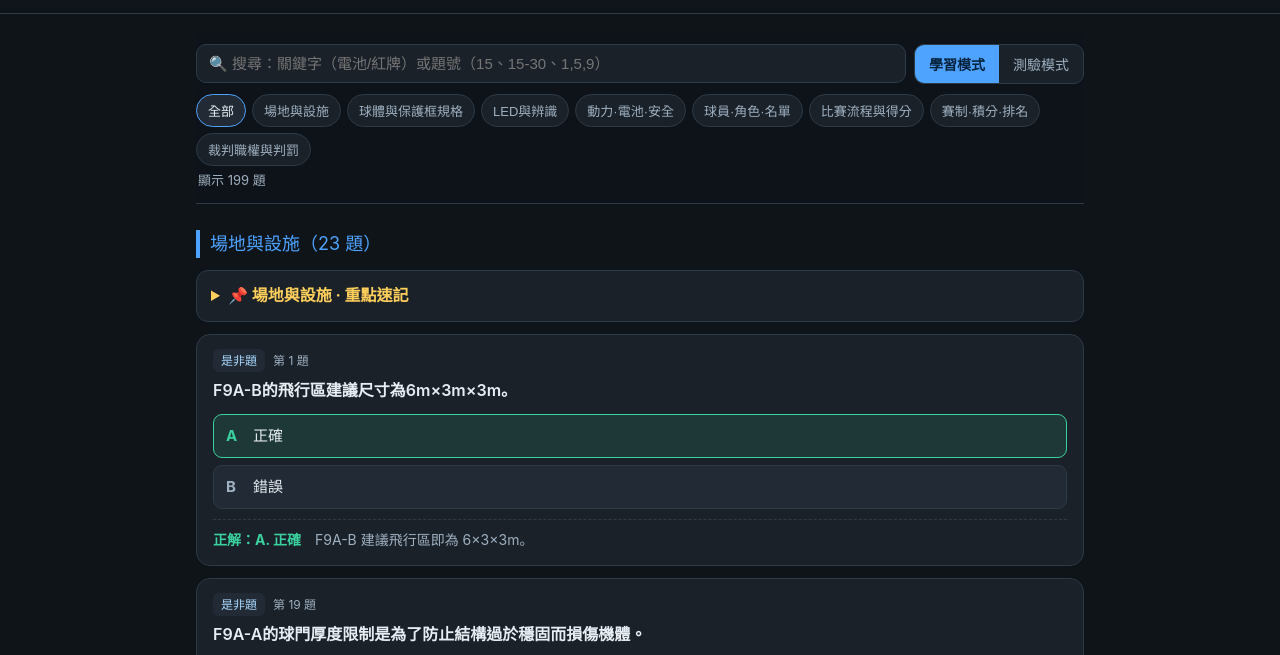
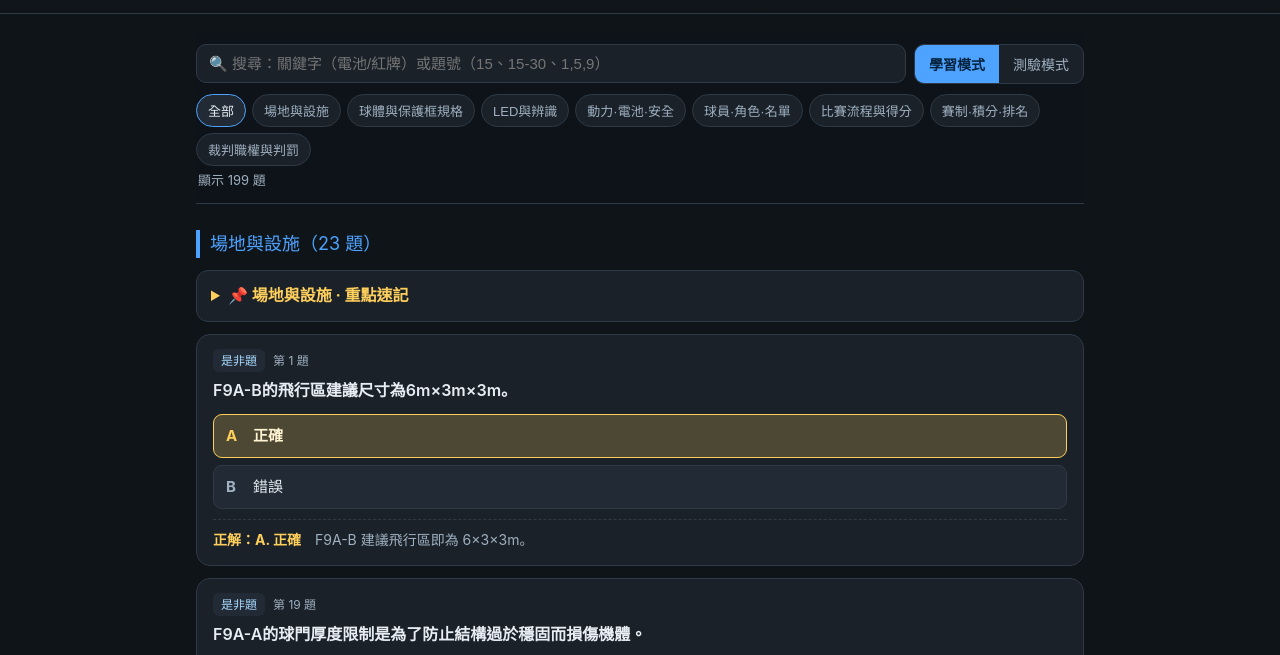
Before and after one commit to greenmail1011/drone-soccer-quiz, a plain HTML site: page index.html in a window 1280 px wide. Shown: the part 96-751 px from the top of the page. Drawn offline with Linux system fonts and the light colour scheme.

Commit message:
Update index.html

```diff
--- a/index.html
+++ b/index.html
@@ -47,12 +47,12 @@
   .opt{background:var(--card2);border:1px solid var(--line);border-radius:9px;padding:9px 12px;font-size:15px;cursor:pointer;
     display:flex;gap:9px;align-items:flex-start;}
   .opt .k{color:var(--sub);font-weight:700;min-width:18px;}
-  .opt.correct{border-color:var(--green);background:rgba(58,210,159,.12);}
-  .opt.correct .k{color:var(--green);}
+  .opt.correct{border-color:var(--gold);background:rgba(255,207,92,.22);color:#fff3d2;font-weight:700;}
+  .opt.correct .k{color:var(--gold);}
   .opt.wrong{border-color:var(--red);background:rgba(255,107,107,.12);}
   .opt.picked{outline:2px solid var(--accent);}
   .explain{margin-top:10px;font-size:14px;color:var(--sub);border-top:1px dashed var(--line);padding-top:9px;}
-  .explain b{color:var(--green);}
+  .explain b{color:var(--gold);}
   .flag{color:var(--gold);}
   .hidden{display:none;}
   footer{color:var(--sub);font-size:12px;text-align:center;padding:20px;}
```
